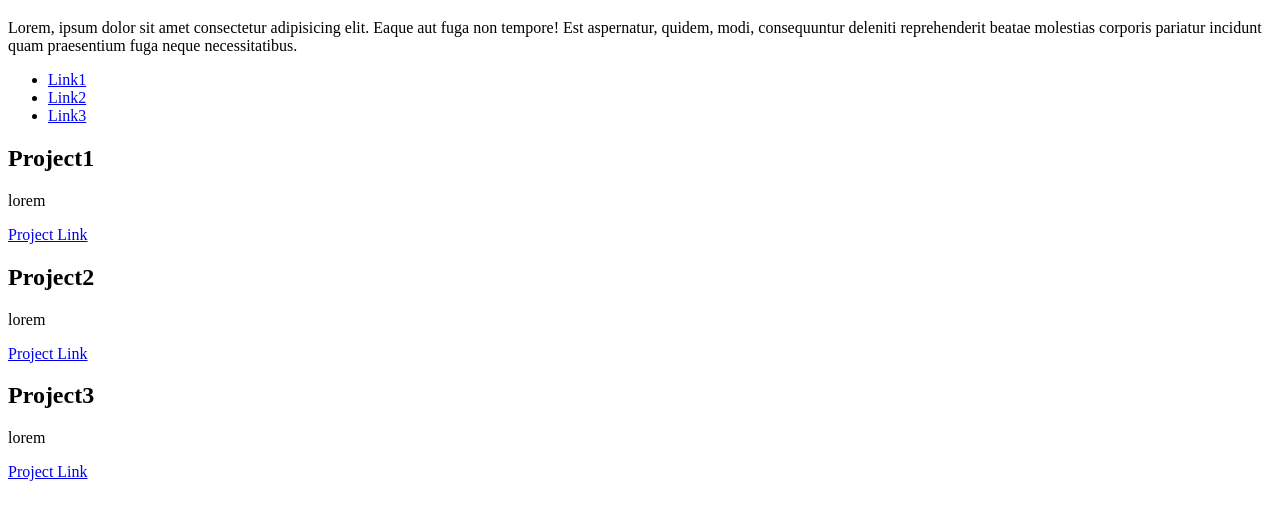
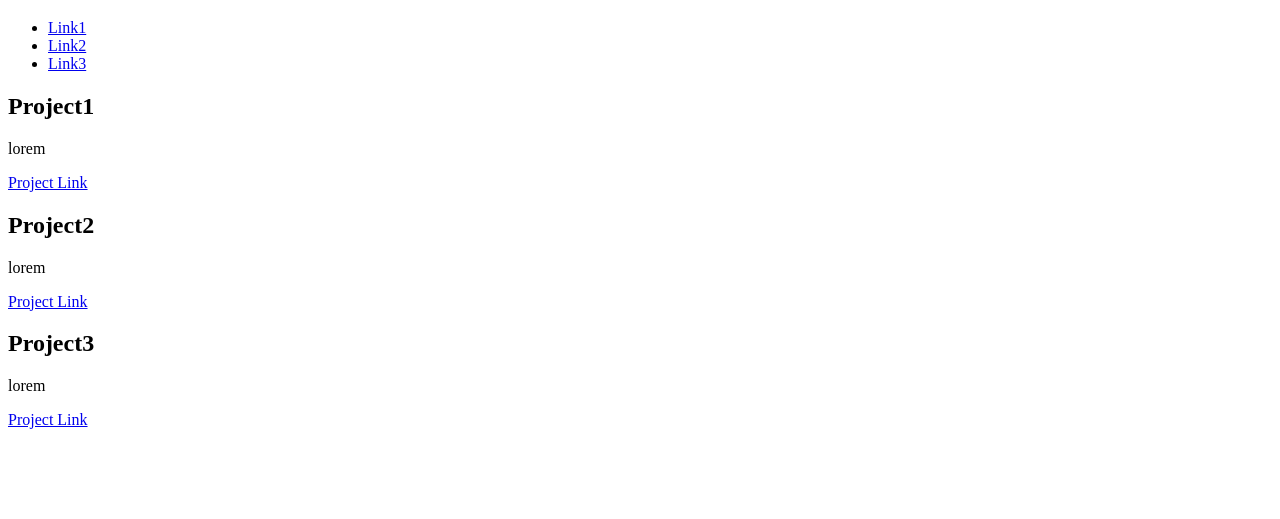
Before and after one commit to tjstalcup/git-and-github-oct-04-2018, a plain HTML site: page index.html in a window 1280 px wide. Shown: the part 61-580 px from the top of the page. Drawn offline with Linux system fonts and the light colour scheme.

Commit message:
removed lorem and added section for projects

```diff
--- a/index.html
+++ b/index.html
@@ -9,7 +9,6 @@
 <body>
   <header>
     <h1>Welcome</h1>
-    <p>Lorem, ipsum dolor sit amet consectetur adipisicing elit. Eaque aut fuga non tempore! Est aspernatur, quidem, modi, consequuntur deleniti reprehenderit beatae molestias corporis pariatur incidunt quam praesentium fuga neque necessitatibus.</p>
   </header>
 
   <nav>
@@ -20,6 +19,7 @@
     </ul>
   </nav>
 
+  <section class="projects">
     <div class="project">
       <h2>Project1</h2>
       <p>lorem</p>
@@ -35,6 +35,7 @@
       <p>lorem</p>
       <a href="#">Project Link</a>
     </div>
+  </section>
 
 </body>
 </html>
```
Lines whose indentation alone changed are shown as unchanged.
